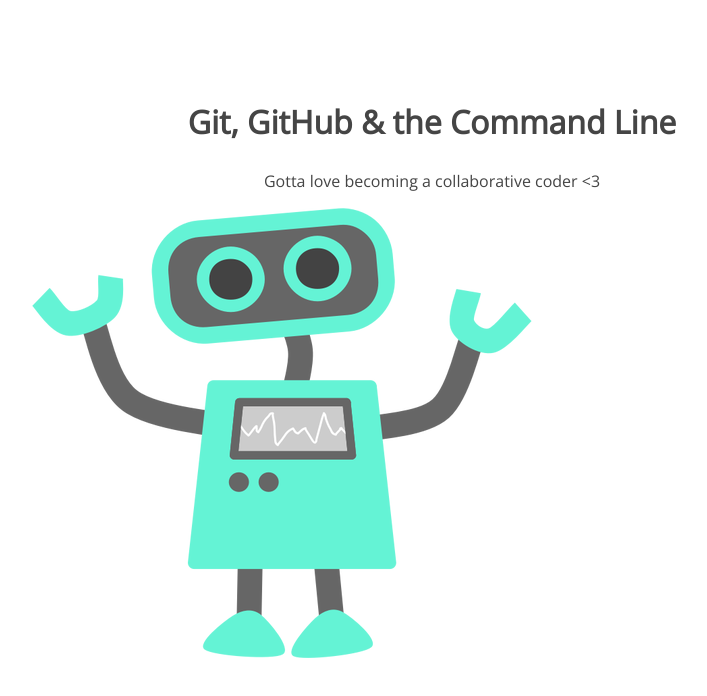
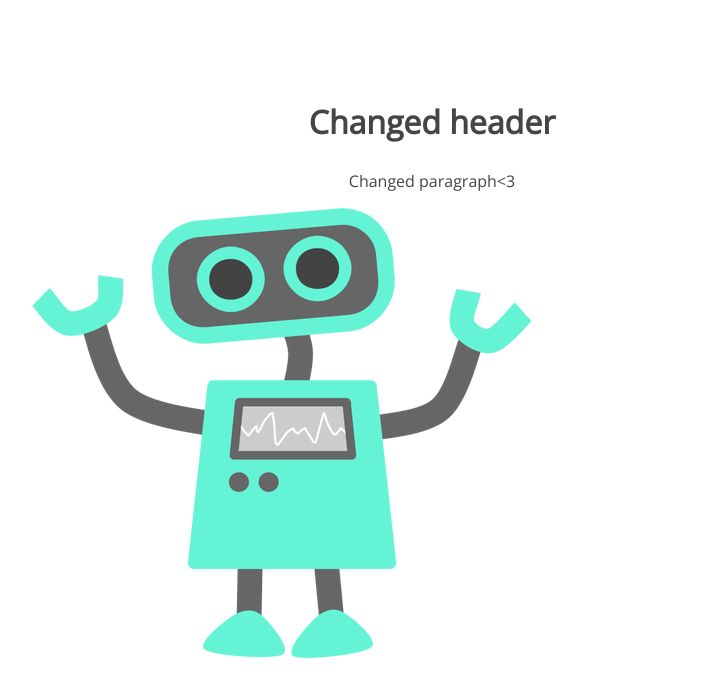
Before and after one commit to kpovst/105-project, a plain HTML site: page index.html in a window 1280 px wide. Shown: the whole page, without its empty margins (208-915 px from the left). Drawn offline with nearby package versions, Linux system fonts and the light colour scheme.

Commit message:
changing-h1-p

```diff
--- a/index.html
+++ b/index.html
@@ -8,8 +8,8 @@
 </head>
 <body>
 	<section>
-		<h1>Git, GitHub & the Command Line</h1>
-		<p>Gotta love becoming a collaborative coder <3</p>
+		<h1>Changed header</h1>
+		<p>Changed paragraph<3</p>
 		<img src="img/happy-blue-robot.png">
 	</section>
 </body>
```
